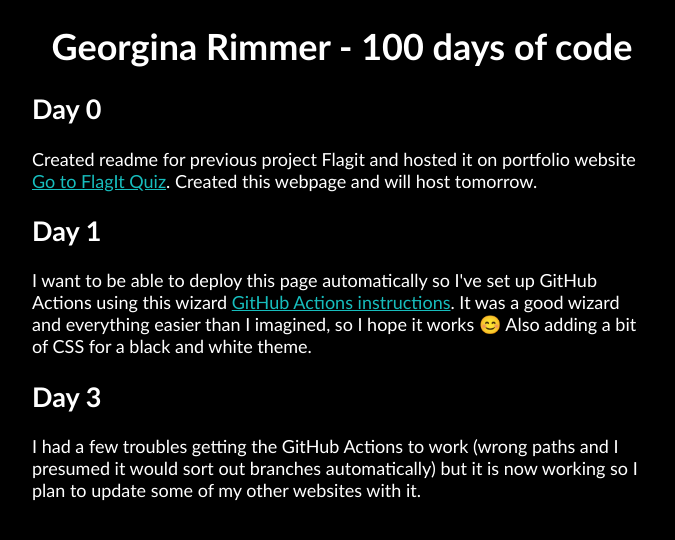
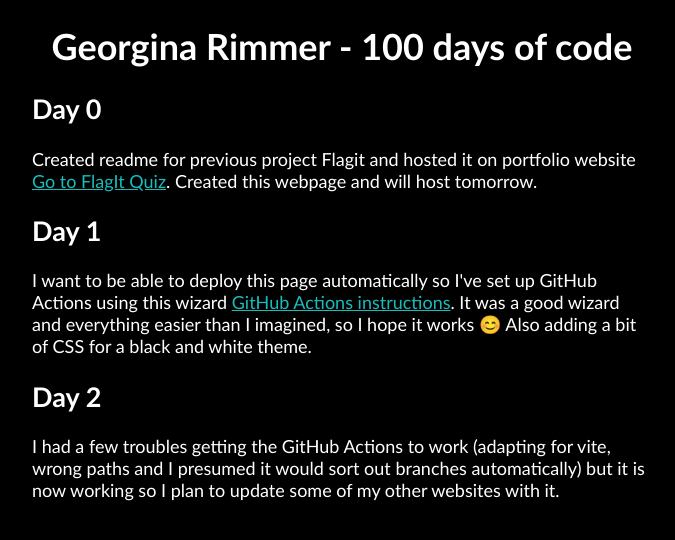
Before and after one commit to Georgie-x/100-days-of-code, a React (Vite) app: page / in a window 1280 px wide. Shown: the top 540 px of the page, without its empty margins (298-973 px from the left). Built offline with nearby package versions, Linux system fonts and the light colour scheme; a web font is replaced by a local one.

Commit message:
end of day 2

```diff
--- a/index.html
+++ b/index.html
@@ -4,7 +4,9 @@
     <meta charset="UTF-8" />
     <link href='https://fonts.googleapis.com/css?family=Akatab' rel='stylesheet'>
     <meta name="viewport" content="width=device-width, initial-scale=1.0" />
-    <title>Vite + React + TS</title>
+    <meta name="description" content="Software engineering blog on 100 days of code">
+    <meta name="author" content="Georgina Rimmer">
+ <title>100 days of code software developer blog</title>
   </head>
   <body>
     <div id="root"></div>
--- a/src/App.tsx
+++ b/src/App.tsx
@@ -20,9 +20,9 @@ function App() {
 				. It was a good wizard and everything easier than I imagined, so I hope it works &#128522;
 				Also adding a bit of CSS for a black and white theme.
 			</p>
-			<h2>Day 3</h2>
+			<h2>Day 2</h2>
 			<p>
-				I had a few troubles getting the GitHub Actions to work (wrong paths and I presumed it would
+				I had a few troubles getting the GitHub Actions to work (adapting for vite, wrong paths and I presumed it would
 				sort out branches automatically) but it is now working so I plan to update some of my other
 				websites with it.
 			</p>
```
